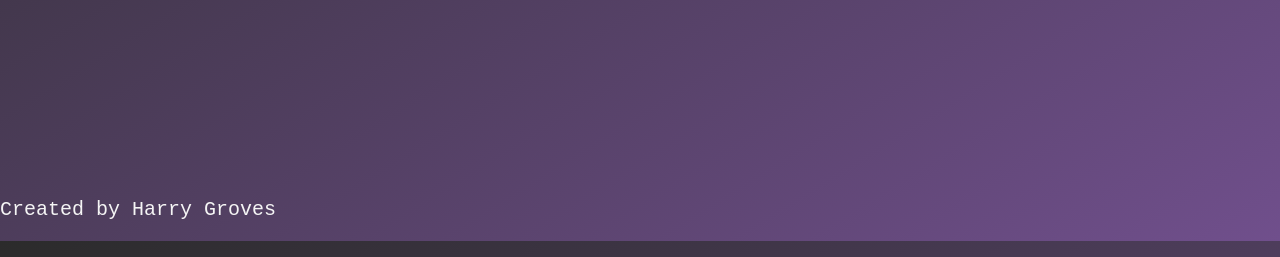
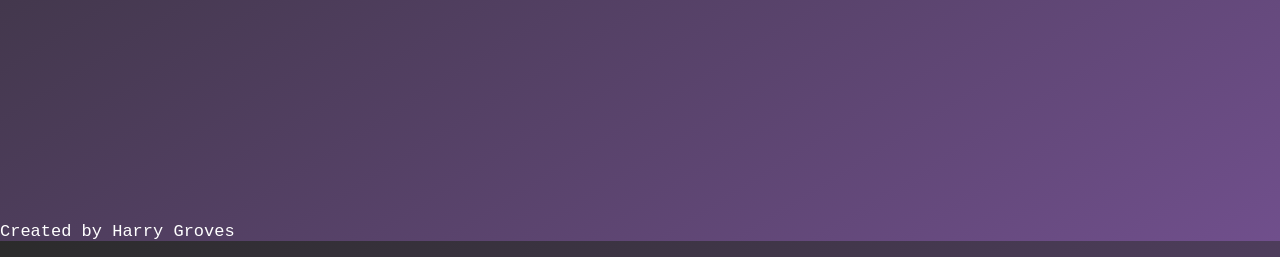
Before and after one commit to Harry-GRO/Melody-Lab, a Django app: page / in a window 1280 px wide. Shown: the part 559-816 px from the top of the page. Run offline with Django 4.2, Linux system fonts and the light colour scheme; parts of the project's set-up code (start-up, migrations or seed data) failed here and were passed over.

Commit message:
name link

```diff
--- a/app/static/app/main.css
+++ b/app/static/app/main.css
@@ -59,10 +59,12 @@ body {
 }
 
 .authorTag {
+    color: white;
+    text-decoration: none;
     position: fixed;
     bottom: 0;
     left: 0;
-    font-size: 2.5vh;
+    font-size: 17px;
 }
 
 /* HOME */
--- a/app/templates/app/base.html
+++ b/app/templates/app/base.html
@@ -11,6 +11,6 @@
 </head>
 <body>
     {% block content %}{% endblock %}
-    <p class="authorTag">Created by Harry Groves</p>
+    <a href="https://harrygroves.me/" class="authorTag">Created by Harry Groves</a>
 </body>
 </html>
```
Also changed, not shown: db.sqlite3, 2 other files.
